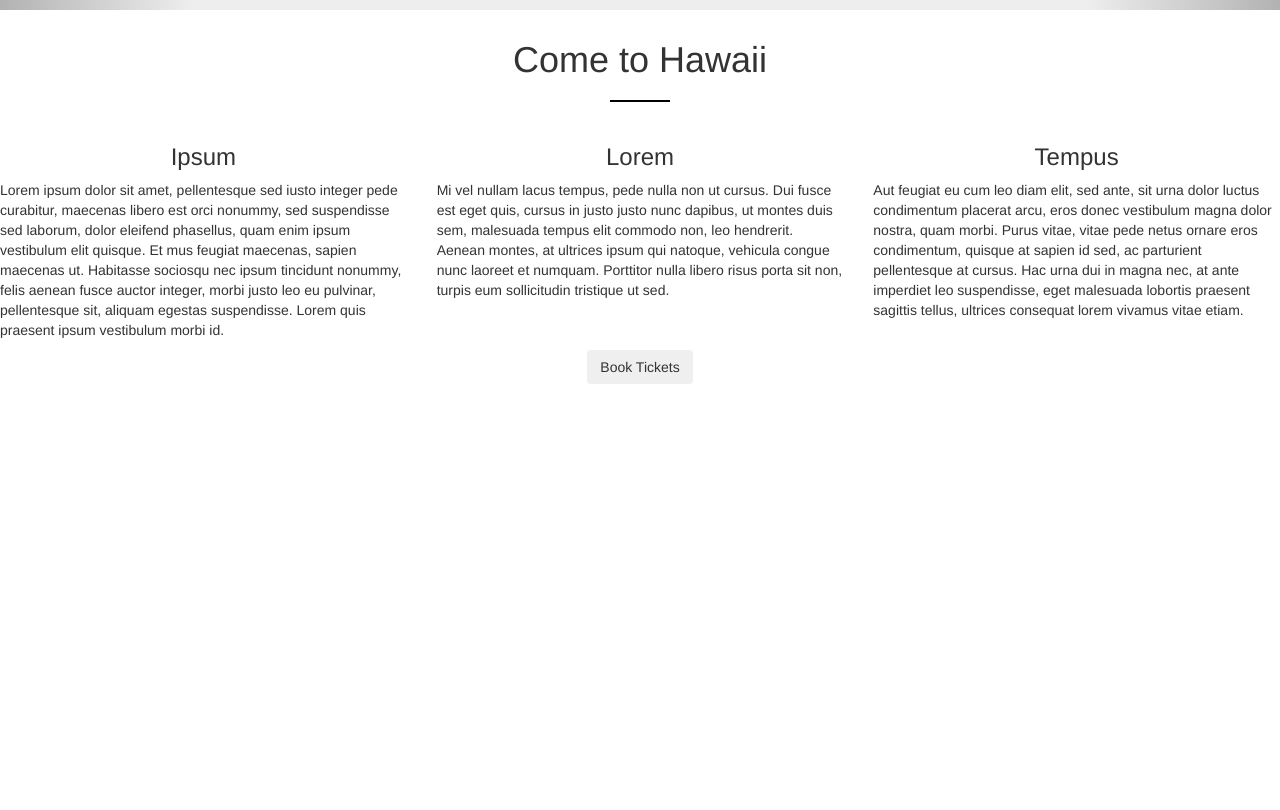
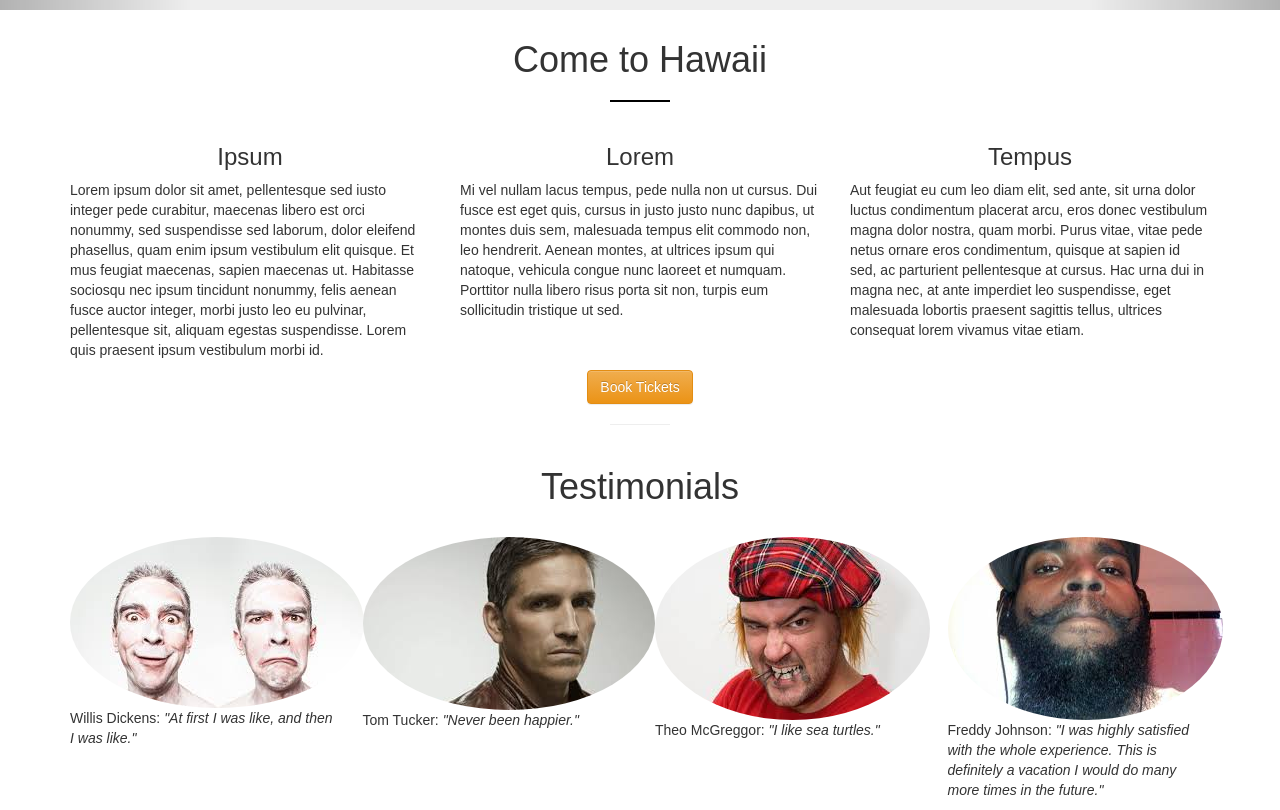
Before and after one commit to eddieduro/vacation, a plain HTML site: page index.html in a window 1280 px wide. Shown: the part 760-1570 px from the top of the page. Before the commit the page ends 1144 px from the top, so only its background shows below. Drawn offline with nearby package versions, Linux system fonts and the light colour scheme.

Commit message:
add testimonials section.

```diff
--- a/css/styles.css
+++ b/css/styles.css
@@ -28,8 +28,21 @@ hr {
 .modal {
   width: 80%;
   margin-left: 9%;
+  margin-top:100px;
 }
 
-.btn-middle{
-  margin-left: 47%;
+.roundimage {
+  border-radius: 50%;
 }
+
+#testimonials {
+  padding-bottom: 20px;
+}
+
+.italic {
+  font-style: italic;
+}
+
+body {
+  font-family: sans-serif;
+}
--- a/index.html
+++ b/index.html
@@ -4,7 +4,7 @@
     <meta charset="utf-8">
     <title>Hawaii | Travel Site</title>
 
-  <!-- links -->
+  <!-- LINKS -->
   <link rel="stylesheet" href="css/bootstrap.min.css" type="text/css">
   <link rel="stylesheet" href="css/bootstrap-theme.min.css" type="text/css">
   <link rel="stylesheet" href="css/styles.css" type="text/css">
@@ -47,8 +47,11 @@
     </div>
 
     <!-- END CAROUSEL -->
+
+    <!-- MAIN SECTION -->
     <h1 class="text-center">Come to Hawaii</h1>
     <hr class="hr-black">
+  <div class="container">
     <div class="row">
       <div class="col-lg-4">
         <h3 class="text-center">Ipsum</h3>
@@ -74,17 +77,21 @@
           </p>
       </div>
     </div>
+  </div>
+  <!-- MAIN SECTION -->
+
+  <!-- BUTTON -->
         <div class="center-block">
           <div class="text-center">
-            <button type="button" class="btn" data-toggle="modal"
+            <button type="button" class="btn btn-warning" data-toggle="modal"
             data-target="#ourModal">
               Book Tickets
             </button>
           </div>
+        </div>
+<!-- END BTN -->
 
-          </div>
-
-
+<!-- MODAL -->
       <div class="modal fade" role="dialog" id="ourModal">
         <div class="modal-content">
           <div class="modal-header">
@@ -107,11 +114,37 @@
               Submit
             </button>
           </div>
-          <!-- END MODAL -->
         </div>
-
       </div>
-
+      <!-- END MODAL -->
+      <hr>
+      <!-- Start of Testimonials -->
+      <div class="container">
+        <h1 class="text-center" id="testimonials">Testimonials</h1>
+        <div class="row">
+          <div class="col-lg-3">
+            <img src="img/people1.jpeg" class="roundimage">
+            <p>Willis Dickens: <span class="italic">"At first I was like, and then I was like."</span>
+            </p>
+          </div>
+          <div class="col-lg-3">
+            <img src="img/people2.jpeg" class="roundimage">
+            <p>Tom Tucker: <span class="italic">"Never been happier."</span>
+            </p>
+          </div>
+          <div class="col-lg-3">
+            <img src="img/people3.jpeg" class="roundimage">
+            <p>Theo McGreggor: <span class="italic">"I like sea turtles."</span>
+            </p>
+          </div>
+          <div class="col-lg-3">
+            <img src="img/people4.jpeg" class="roundimage">
+            <p>Freddy Johnson: <span class="italic">"I was highly satisfied with the whole experience. This is definitely a vacation I would do many more times in the future."</span>
+            </p>
+          </div>
+        </div>
+      </div>
+    <!-- End of Testimonials -->
     </div>
   </div>
      <script src="https://ajax.googleapis.com/ajax/libs/jquery/1.11.3/jquery.min.js"></script>
```
Also changed, not shown: img/people1.jpeg (added), img/people2.jpeg (added), img/people3.jpeg (added), img/people4.jpeg (added).
